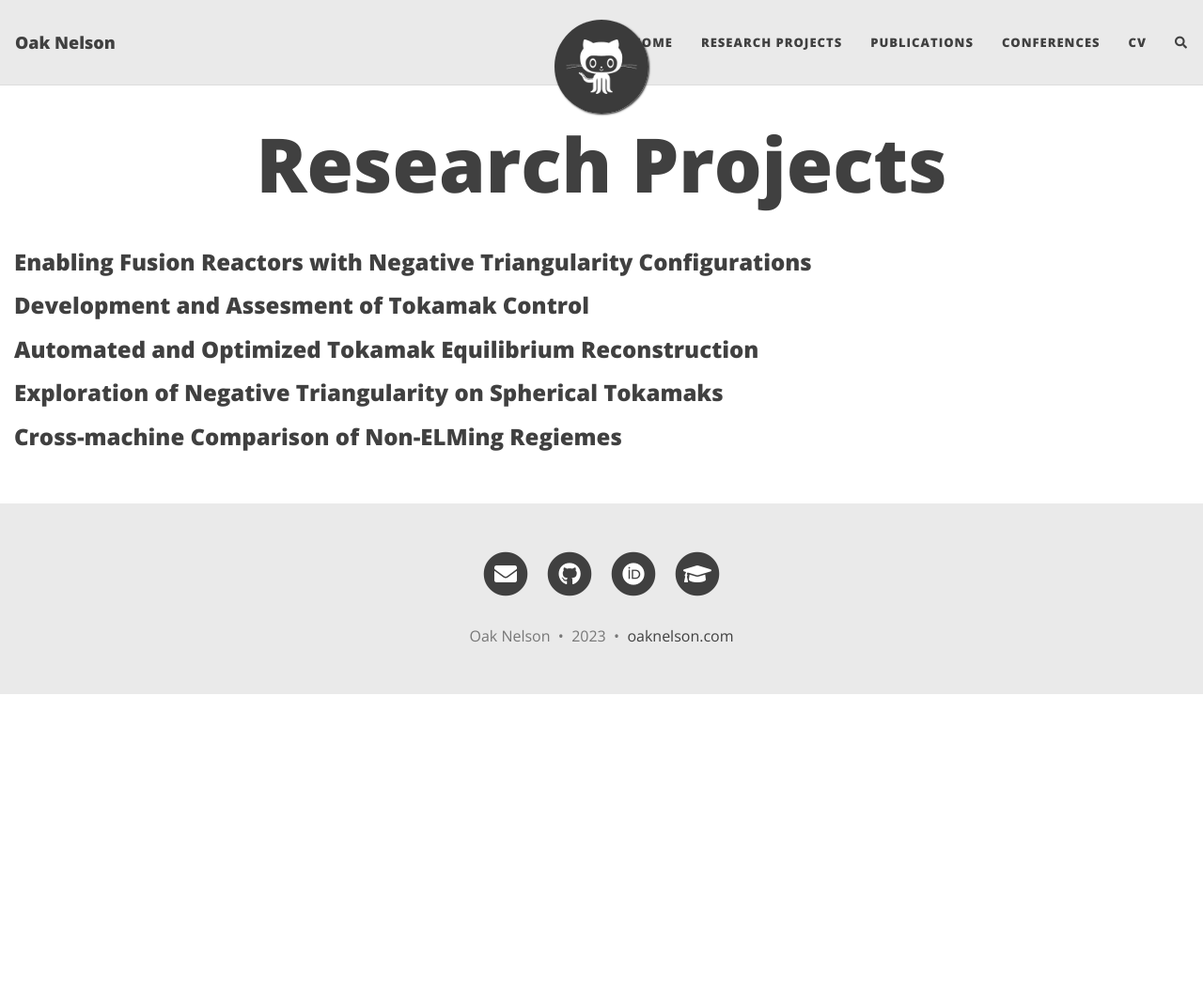
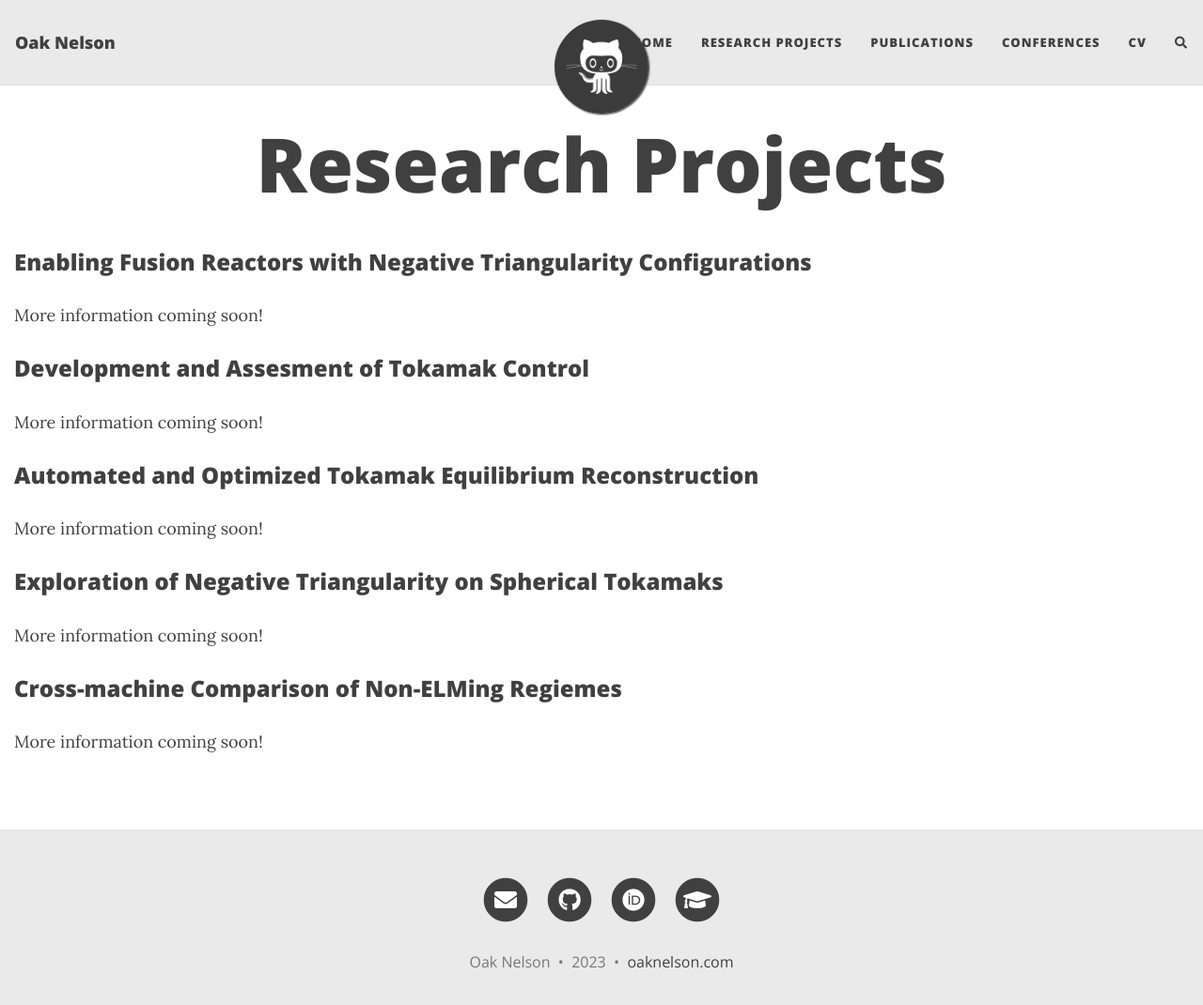
Before and after one commit to nelsonand/website, a Jekyll site: the page built from projects.md, in a window 1280 px wide and 1086 px high. Shown: the top 1070 px of the window at 94% size. Built offline with Jekyll 4.4.1, drawn with Linux system fonts in a browser that asks for light colours; nearby versions of some CDN libraries; comment, search, counter and statistics services are not loaded.

Commit message:
Update projects.md

```diff
--- a/projects.md
+++ b/projects.md
@@ -6,14 +6,20 @@ full-width: true
 
 ### Enabling Fusion Reactors with Negative Triangularity Configurations
 
+More information coming soon!
 
 ### Development and Assesment of Tokamak Control
 
+More information coming soon!
 
 ### Automated and Optimized Tokamak Equilibrium Reconstruction
 
+More information coming soon!
 
 ### Exploration of Negative Triangularity on Spherical Tokamaks
 
+More information coming soon!
 
 ### Cross-machine Comparison of Non-ELMing Regiemes
+
+More information coming soon!
```
